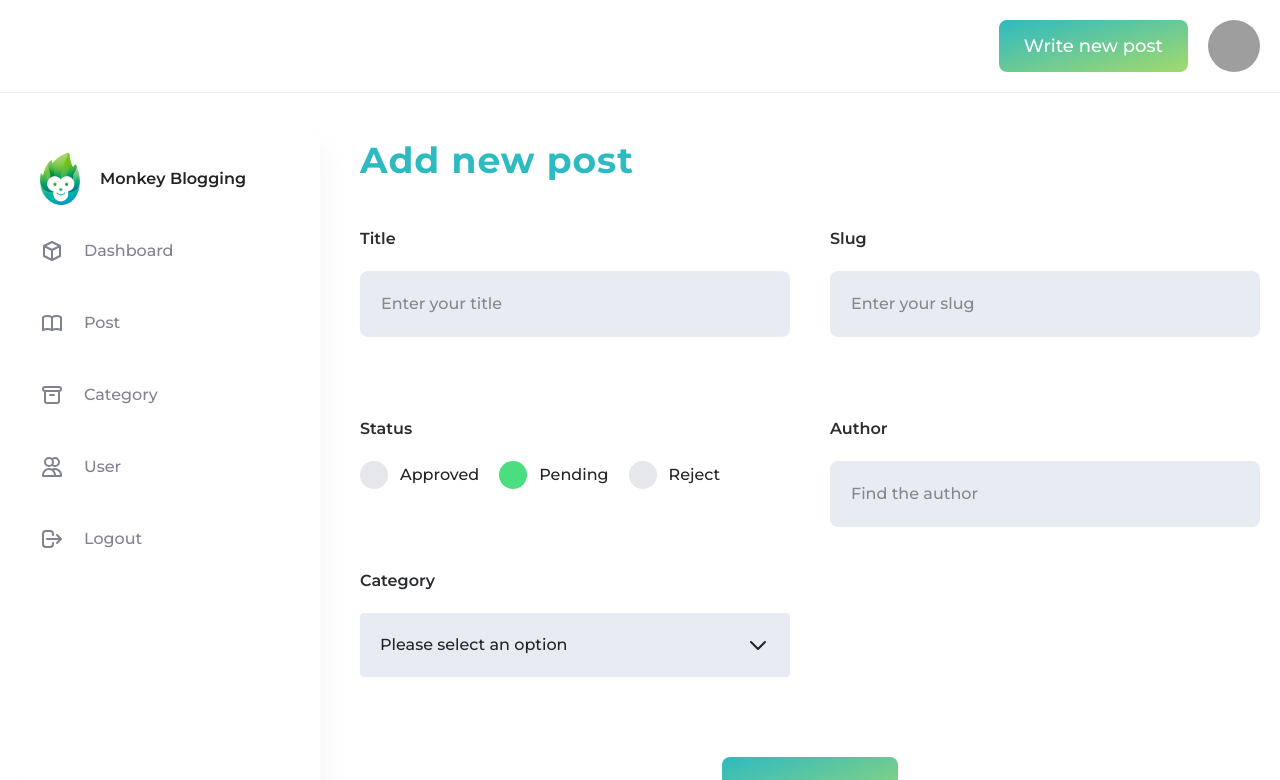
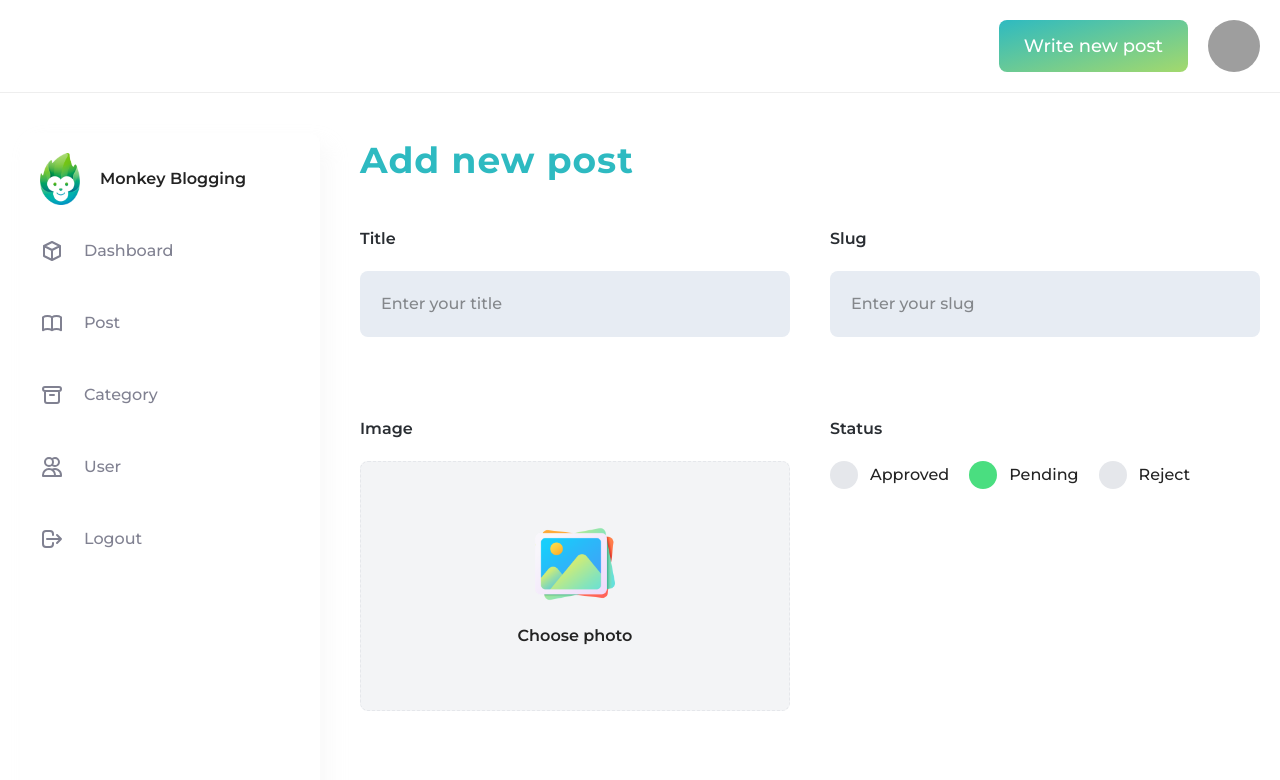
Before and after one commit to lilycuty/React-Monkey-Blogging, a React (Vite) app in the folder my-app/: page /manage/add-post in a window 1280 px wide. Shown: the top 780 px of the page. Built offline with nearby package versions, Linux system fonts and the light colour scheme; no server answers; grey boxes are pictures that could not be loaded.

Commit message:
Upload and Delete Image

```diff
--- /dev/null
+++ b/my-app/src/components/image/ImageUpload.jsx
@@ -0,0 +1,74 @@
+import React, { Fragment } from 'react';
+
+const ImageUpload = (props) => {
+	const {
+		name,
+		className = '',
+		image = '',
+		progress = 0,
+		handleDeleteImage = () => {},
+		...rest
+	} = props;
+
+	return (
+		<label
+			className={`cursor-pointer flex items-center justify-center bg-gray-100 border border-dashed w-full min-h-[200px] rounded-lg relative overflow-hidden group ${className}`}
+		>
+			<input
+				type="file"
+				name={name}
+				className="hidden-input"
+				onChange={() => {}}
+				{...rest}
+			/>
+			{progress !== 0 && !image && (
+				<div className="loading w-16 h-16 border-8 border-green-600 border-t-transparent animate-spin rounded-full absolute z-10"></div>
+			)}
+			{!image && progress === 0 && (
+				<div className="flex flex-col items-center text-center pointer-events-none">
+					<img
+						src="/img-upload.png"
+						alt="upload-img"
+						className="max-w-[80px] mb-5"
+					/>
+					<p className="font-semibold">Choose photo</p>
+				</div>
+			)}
+			{image && (
+				<Fragment>
+					<img src={image} className="w-full h-full object-cover" />
+					<button
+						className="w-16 h-16 bg-white rounded-full flex items-center justify-center cursor-pointer absolute z-10 text-red-600 transition-all opacity-0 invisible group-hover:opacity-100 group-hover:visible"
+						type="button"
+						onClick={handleDeleteImage}
+					>
+						<svg
+							xmlns="http://www.w3.org/2000/svg"
+							fill="none"
+							viewBox="0 0 24 24"
+							strokeWidth="1.5"
+							stroke="currentColor"
+							className="w-6 h-6"
+						>
+							<path
+								strokeLinecap="round"
+								strokeLinejoin="round"
+								d="M14.74 9l-.346 9m-4.788 0L9.26 9m9.968-3.21c.342.052.682.107 1.022.166m-1.022-.165L18.16 19.673a2.25 2.25 0 01-2.244 2.077H8.084a2.25 2.25 0 01-2.244-2.077L4.772 5.79m14.456 0a48.108 48.108 0 00-3.478-.397m-12 .562c.34-.059.68-.114 1.022-.165m0 0a48.11 48.11 0 013.478-.397m7.5 0v-.916c0-1.18-.91-2.164-2.09-2.201a51.964 51.964 0 00-3.32 0c-1.18.037-2.09 1.022-2.09 2.201v.916m7.5 0a48.667 48.667 0 00-7.5 0"
+							/>
+						</svg>
+					</button>
+				</Fragment>
+			)}
+			{progress !== 100 && (
+				<div
+					className="absolute w-0 h-1 bg-green-400 bottom-0 left-0 transition-all image-upload-progress"
+					style={{
+						width: `${Math.ceil(progress)}%`,
+					}}
+				></div>
+			)}
+		</label>
+	);
+};
+
+export default ImageUpload;
--- a/my-app/src/module/post/PostAddNew.jsx
+++ b/my-app/src/module/post/PostAddNew.jsx
@@ -1,4 +1,4 @@
-import React from 'react';
+import React, { useState } from 'react';
 import styled from 'styled-components';
 import { Field } from '../../components/field';
 import { Label } from '../../components/label';
@@ -9,11 +9,22 @@
 import { Dropdown } from '../../components/dropdown';
 import slugify from 'slugify';
 import { postStatus } from '../../utils/constants';
+import {
+	getStorage,
+	ref,
+	uploadBytesResumable,
+	getDownloadURL,
+	deleteObject,
+} from 'firebase/storage';
+import ImageUpload from '../../components/image/ImageUpload';
 
 const PostAddNewStyles = styled.div``;
 
 const PostAddNew = () => {
-	const { watch, control, handleSubmit, setValue } = useForm({
+	const [progress, setProgress] = useState(0);
+	const [image, setImage] = useState('');
+
+	const { watch, control, handleSubmit, setValue, getValues } = useForm({
 		mode: 'onChange',
 		defaultValues: {
 			title: '',
@@ -27,8 +38,67 @@
 	const watchCategory = watch('category');
 
 	const addPostHandler = async (values) => {
-		values.slug = slugify(values.slug || values.title);
-		console.log('addPostHandler ~ values', values);
+		const cloneValues = { ...values };
+		cloneValues.slug = slugify(cloneValues.slug || cloneValues.title);
+		cloneValues.status = Number(values.status);
+		handleUploadImage(cloneValues.image);
+		console.log('addPostHandler ~ cloneValues', cloneValues);
+	};
+
+	const handleUploadImage = (file) => {
+		const storage = getStorage();
+
+		const storageRef = ref(storage, 'images/' + file.name);
+		const uploadTask = uploadBytesResumable(storageRef, file);
+
+		uploadTask.on(
+			'state_changed',
+			(snapshot) => {
+				const progressPrecent =
+					(snapshot.bytesTransferred / snapshot.totalBytes) * 100;
+				setProgress(progressPrecent);
+				switch (snapshot.state) {
+					case 'paused':
+						console.log('Upload is paused');
+						break;
+					case 'running':
+						console.log('Upload is running');
+						break;
+					default:
+						console.log('Nothing at all');
+				}
+			},
+			(error) => {
+				console.log('Error', error);
+			},
+			() => {
+				getDownloadURL(uploadTask.snapshot.ref).then((downloadURL) => {
+					console.log('File available at', downloadURL);
+					setImage(downloadURL);
+				});
+			}
+		);
+	};
+
+	const onSelectImage = (e) => {
+		const file = e.target.files[0];
+		if (!file) return;
+		setValue('image_name', file.name);
+		handleUploadImage(file);
+	};
+
+	const handleDeleteImage = () => {
+		const storage = getStorage();
+		const imageRef = ref(storage, 'images/' + getValues('image_name'));
+		deleteObject(imageRef)
+			.then(() => {
+				console.log('Remove image successfully');
+				setImage('');
+				setProgress(0);
+			})
+			.catch((error) => {
+				console.log('Can not delete image', error);
+			});
 	};
 
 	return (
@@ -57,6 +127,17 @@
 				</div>
 
 				<div className="grid grid-cols-2 gap-x-10 mb-10">
+					<Field>
+						<Label>Image</Label>
+						<ImageUpload
+							onChange={onSelectImage}
+							className="h-[250px]"
+							progress={progress}
+							image={image}
+							handleDeleteImage={handleDeleteImage}
+						></ImageUpload>
+					</Field>
+
 					<Field>
 						<Label>Status</Label>
 						<div className="flex items-center gap-x-5">
@@ -89,10 +170,10 @@
 						</div>
 					</Field>
 
-					<Field>
+					{/* <Field>
 						<Label>Author</Label>
 						<Input control={control} placeholder="Find the author"></Input>
-					</Field>
+					</Field> */}
 				</div>
 
 				<div className="grid grid-cols-2 gap-x-10 mb-10">
```
Also changed, not shown: my-app/public/img-upload.png (added).
